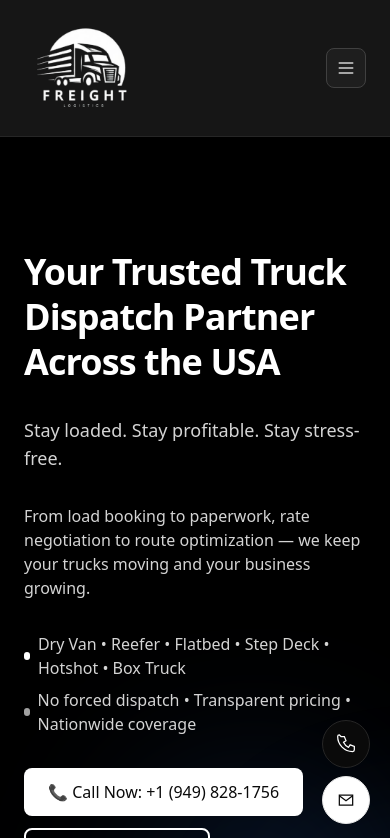
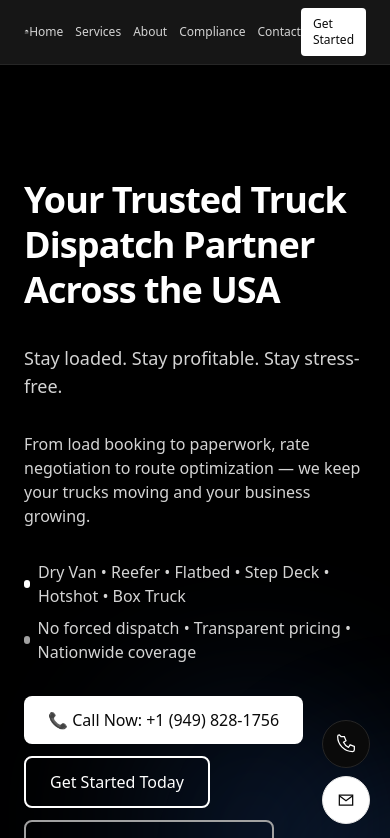
Before and after one commit to osamaqaseem39/dispatching, a Next.js app: page / in a window 390 px wide. Shown: the top 838 px of the page. Built offline with nearby package versions, Linux system fonts and the light colour scheme.

Commit message:
Add Home link to navigation menu

```diff
--- a/src/components/Header.tsx
+++ b/src/components/Header.tsx
@@ -6,7 +6,6 @@ import { useEffect, useRef, useState } from "react";
 
 export default function Header() {
   const [scrolled, setScrolled] = useState(false);
-  const [mobileMenuOpen, setMobileMenuOpen] = useState(false);
   const tickingRef = useRef(false);
 
   useEffect(() => {
@@ -31,7 +30,7 @@ export default function Header() {
           <div className="mx-auto max-w-fit pointer-events-auto">
             <nav
               aria-label="Primary"
-              className="hidden md:flex items-center gap-6 text-sm text-neutral-200 rounded-full border border-neutral-800/80 bg-neutral-900/80 backdrop-blur px-5 py-2 shadow-lg shadow-black/30 transition-all"
+              className="flex items-center gap-3 md:gap-6 text-xs md:text-sm text-neutral-200 rounded-full border border-neutral-800/80 bg-neutral-900/80 backdrop-blur px-3 md:px-5 py-2 shadow-lg shadow-black/30 transition-all"
             >
               <Link href="/" className="hover:text-white">Home</Link>
               <Link href="/services" className="hover:text-white">Services</Link>
@@ -39,45 +38,8 @@ export default function Header() {
               <Link href="/compliance" className="hover:text-white">Compliance</Link>
               <Link href="/contact" className="hover:text-white">Contact</Link>
             </nav>
-
-            {/* Mobile Menu Button */}
-            <div className="md:hidden">
-              <button
-                onClick={() => setMobileMenuOpen(!mobileMenuOpen)}
-                className="flex items-center justify-center w-10 h-10 rounded-full border border-neutral-800/80 bg-neutral-900/80 backdrop-blur text-neutral-200 hover:text-white hover:bg-neutral-800/80 transition-all"
-                aria-label="Toggle mobile menu"
-              >
-                <svg className="w-5 h-5" fill="none" stroke="currentColor" viewBox="0 0 24 24">
-                  {mobileMenuOpen ? (
-                    <path strokeLinecap="round" strokeLinejoin="round" strokeWidth={2} d="M6 18L18 6M6 6l12 12" />
-                  ) : (
-                    <path strokeLinecap="round" strokeLinejoin="round" strokeWidth={2} d="M4 6h16M4 12h16M4 18h16" />
-                  )}
-                </svg>
-              </button>
-            </div>
           </div>
         </div>
-
-        {/* Mobile Menu */}
-        {mobileMenuOpen && (
-          <div className="fixed top-16 left-4 right-4 z-40 pointer-events-auto">
-            <div className="bg-neutral-900/95 backdrop-blur rounded-2xl border border-neutral-800/80 shadow-lg shadow-black/30 p-6">
-              <nav className="flex flex-col space-y-4">
-                <Link href="/" className="text-neutral-200 hover:text-white py-2 transition-colors" onClick={() => setMobileMenuOpen(false)}>Home</Link>
-                <Link href="/services" className="text-neutral-200 hover:text-white py-2 transition-colors" onClick={() => setMobileMenuOpen(false)}>Services</Link>
-                <Link href="/about" className="text-neutral-200 hover:text-white py-2 transition-colors" onClick={() => setMobileMenuOpen(false)}>About</Link>
-                <Link href="/compliance" className="text-neutral-200 hover:text-white py-2 transition-colors" onClick={() => setMobileMenuOpen(false)}>Compliance</Link>
-                <Link href="/contact" className="text-neutral-200 hover:text-white py-2 transition-colors" onClick={() => setMobileMenuOpen(false)}>Contact</Link>
-                <div className="pt-2 border-t border-neutral-800">
-                  <a href="/contact" className="inline-flex items-center justify-center w-full rounded-lg bg-white px-6 py-3 text-neutral-950 text-sm font-medium hover:bg-neutral-200 transition-colors">
-                    Get Started
-                  </a>
-                </div>
-              </nav>
-            </div>
-          </div>
-        )}
       </header>
     );
   }
@@ -90,52 +52,15 @@ export default function Header() {
             <Image src="/images/logo.png" alt="Freight Logistic LLC" width={120} height={120} className="rounded-sm object-cover" />
           </Link>
         </div>
-        <nav className="hidden md:flex items-center gap-6 text-sm text-neutral-300">
-          <Link href="/" className="hover:text-white">Home</Link>
-          <Link href="/services" className="hover:text-white">Services</Link>
-          <Link href="/about" className="hover:text-white">About</Link>
-          <Link href="/compliance" className="hover:text-white">Compliance</Link>
-          <Link href="/contact" className="hover:text-white">Contact</Link>
+        <nav className="flex items-center gap-3 md:gap-6 text-sm text-neutral-300">
+          <Link href="/" className="hover:text-white text-xs md:text-sm">Home</Link>
+          <Link href="/services" className="hover:text-white text-xs md:text-sm">Services</Link>
+          <Link href="/about" className="hover:text-white text-xs md:text-sm">About</Link>
+          <Link href="/compliance" className="hover:text-white text-xs md:text-sm">Compliance</Link>
+          <Link href="/contact" className="hover:text-white text-xs md:text-sm">Contact</Link>
         </nav>
-        <div className="flex items-center gap-4">
-          <a href="/contact" className="hidden sm:inline-flex items-center rounded-sm bg-white px-4 py-2 text-neutral-950 text-sm hover:bg-neutral-200">Get Started</a>
-
-          {/* Mobile Menu Button */}
-          <button
-            onClick={() => setMobileMenuOpen(!mobileMenuOpen)}
-            className="md:hidden flex items-center justify-center w-10 h-10 rounded-lg border border-neutral-700 bg-neutral-800/50 text-neutral-300 hover:text-white hover:bg-neutral-700 transition-all"
-            aria-label="Toggle mobile menu"
-          >
-            <svg className="w-5 h-5" fill="none" stroke="currentColor" viewBox="0 0 24 24">
-              {mobileMenuOpen ? (
-                <path strokeLinecap="round" strokeLinejoin="round" strokeWidth={2} d="M6 18L18 6M6 6l12 12" />
-              ) : (
-                <path strokeLinecap="round" strokeLinejoin="round" strokeWidth={2} d="M4 6h16M4 12h16M4 18h16" />
-              )}
-            </svg>
-          </button>
-        </div>
+        <a href="/contact" className="inline-flex items-center rounded-sm bg-white px-3 md:px-4 py-2 text-neutral-950 text-xs md:text-sm hover:bg-neutral-200">Get Started</a>
       </div>
-
-      {/* Mobile Menu */}
-      {mobileMenuOpen && (
-        <div className="md:hidden border-t border-neutral-800 bg-neutral-950/95 backdrop-blur">
-          <div className="mx-auto max-w-7xl px-6 py-4">
-            <nav className="flex flex-col space-y-3">
-              <Link href="/" className="text-neutral-300 hover:text-white py-2 transition-colors" onClick={() => setMobileMenuOpen(false)}>Home</Link>
-              <Link href="/services" className="text-neutral-300 hover:text-white py-2 transition-colors" onClick={() => setMobileMenuOpen(false)}>Services</Link>
-              <Link href="/about" className="text-neutral-300 hover:text-white py-2 transition-colors" onClick={() => setMobileMenuOpen(false)}>About</Link>
-              <Link href="/compliance" className="text-neutral-300 hover:text-white py-2 transition-colors" onClick={() => setMobileMenuOpen(false)}>Compliance</Link>
-              <Link href="/contact" className="text-neutral-300 hover:text-white py-2 transition-colors" onClick={() => setMobileMenuOpen(false)}>Contact</Link>
-              <div className="pt-3 border-t border-neutral-800">
-                <a href="/contact" className="inline-flex items-center justify-center w-full rounded-lg bg-white px-6 py-3 text-neutral-950 text-sm font-medium hover:bg-neutral-200 transition-colors">
-                  Get Started
-                </a>
-              </div>
-            </nav>
-          </div>
-        </div>
-      )}
     </header>
   );
 }
```
